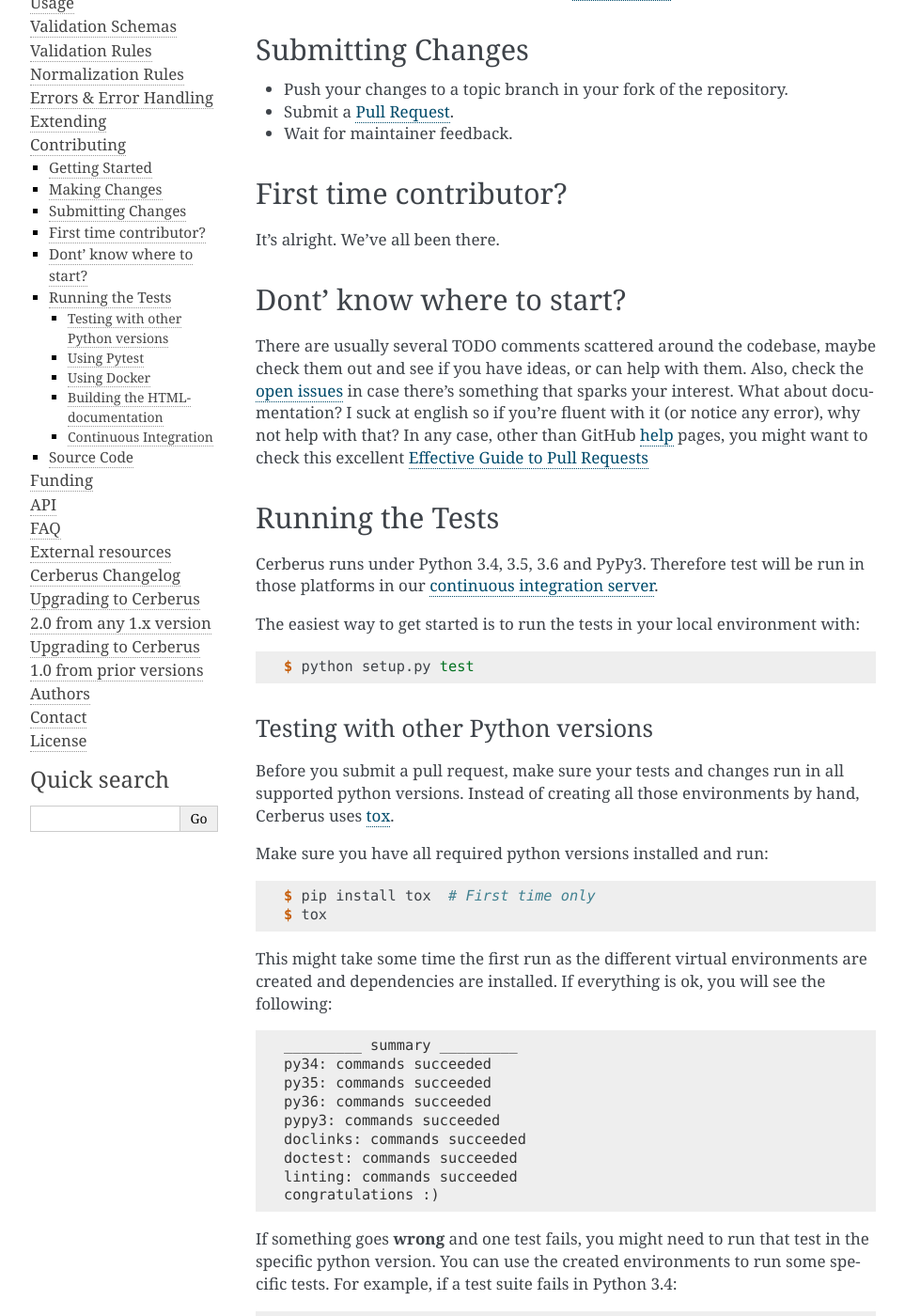
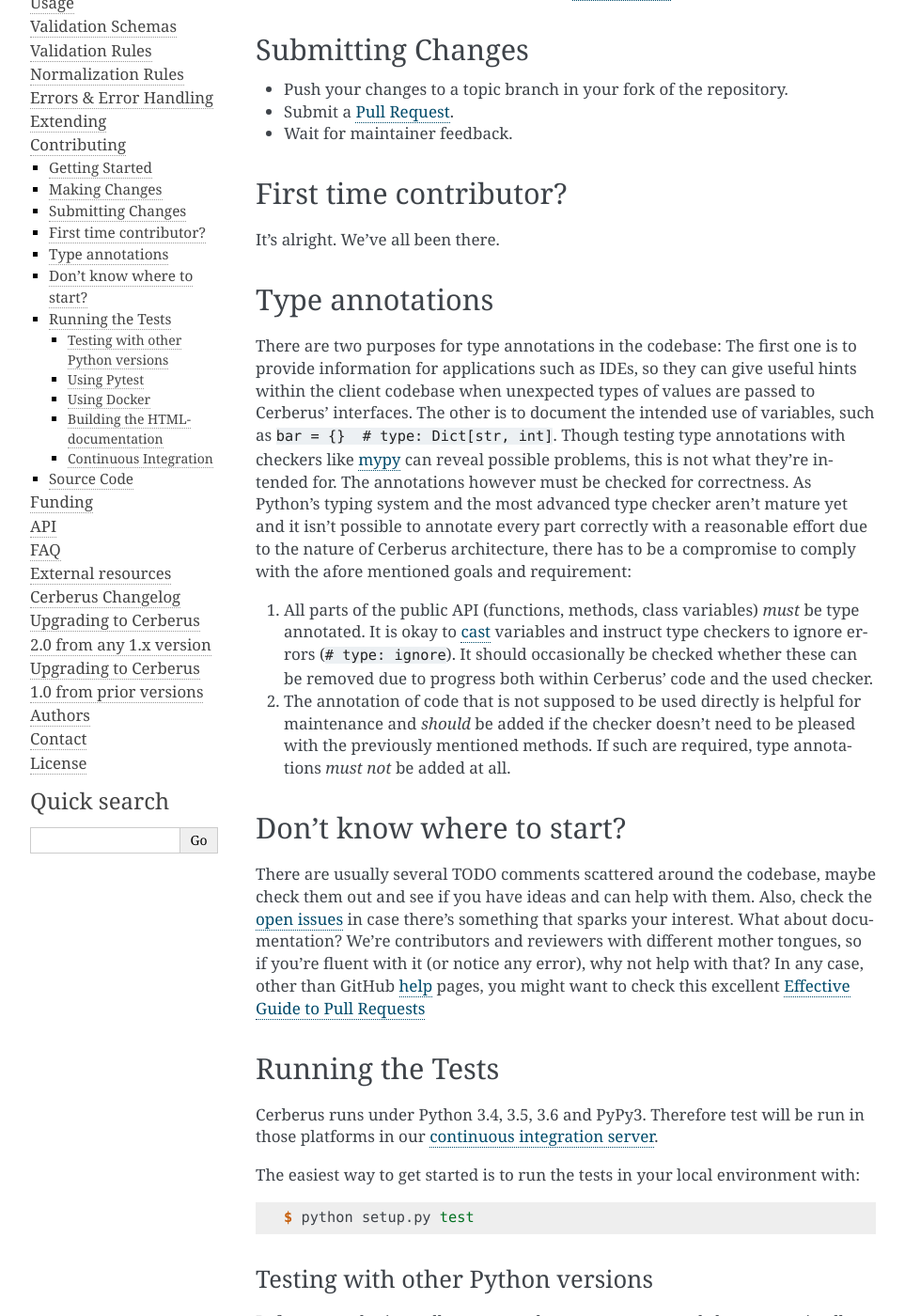
Before and after one commit to pyeve/cerberus, a Sphinx documentation site: the page built from docs/contribute.rst, in a window 1280 px wide and 1400 px high, scrolled down 997 px. Shown: the whole window at 94% size, without its empty margins (148-1111 px from the left). Built offline with Sphinx 7.4.7, drawn with Linux system fonts in a browser that asks for light colours; comment, search, counter and statistics services are not loaded.

Commit message:
Facilitates machinery and requirements for type annotations of the code
In order to use literal type annotations, support for CPython 3.4 was
removed which will be end-of-life before CPython 2.7.

```diff
--- a/CONTRIBUTING.rst
+++ b/CONTRIBUTING.rst
@@ -50,14 +50,41 @@
 -----------------------
 It's alright. We've all been there.
 
-Dont' know where to start?
+Type annotations
+----------------
+There are two purposes for type annotations in the codebase: The first one is
+to provide information for applications such as IDEs, so they can give useful
+hints within the client codebase when unexpected types of values are passed to
+Cerberus' interfaces. The other is to document the intended use of variables,
+such as ``bar = {}  # type: Dict[str, int]``.
+Though testing type annotations with checkers like mypy_ can reveal possible
+problems, this is not what they're intended for. The annotations however must
+be checked for correctness. As Python's typing system and the most advanced
+type checker aren't mature yet and it isn't possible to annotate every part
+correctly with a reasonable effort due to the nature of Cerberus architecture,
+there has to be a compromise to comply with the afore mentioned goals and
+requirement:
+
+1. All parts of the public API (functions, methods, class variables) *must* be
+   type annotated. It is okay to cast_ variables and instruct type checkers
+   to ignore errors (``# type: ignore``). It should occasionally be checked
+   whether these can be removed due to progress both within Cerberus' code
+   and the used checker.
+
+2. The annotation of code that is not supposed to be used directly is helpful
+   for maintenance and *should* be added if the checker doesn't need to be
+   pleased with the previously mentioned methods. If such are required,
+   type annotations *must not* be added at all.
+
+Don't know where to start?
 --------------------------
 There are usually several TODO comments scattered around the codebase, maybe
-check them out and see if you have ideas, or can help with them. Also, check
+check them out and see if you have ideas and can help with them. Also, check
 the `open issues`_ in case there's something that sparks your interest. What
-about documentation?  I suck at english so if you're fluent with it (or notice
-any error), why not help with that? In any case, other than GitHub help_ pages,
-you might want to check this excellent `Effective Guide to Pull Requests`_
+about documentation? We're contributors and reviewers with different mother
+tongues, so if you're fluent with it (or notice any error), why not help with
+that? In any case, other than GitHub help_ pages, you might want to check this
+excellent `Effective Guide to Pull Requests`_
 
 .. _`the repository`: https://github.com/pyeve/cerberus
 .. _AUTHORS: https://github.com/pyeve/cerberus/blob/master/AUTHORS
@@ -69,3 +96,5 @@
 .. _`Effective Guide to Pull Requests`: http://codeinthehole.com/writing/pull-requests-and-other-good-practices-for-teams-using-github/
 .. _`fork and edit`: https://github.com/blog/844-forking-with-the-edit-button
 .. _`Pull Request`: https://help.github.com/articles/creating-a-pull-request
+.. _mypy: https://mypy.readthedocs.io/
+.. _cast: https://docs.python.org/3/library/typing.html#typing.cast
--- a/docs/contribute.rst
+++ b/docs/contribute.rst
@@ -32,7 +32,6 @@
 .. code-block:: console
 
     _________ summary _________
-    py34: commands succeeded
     py35: commands succeeded
     py36: commands succeeded
     pypy3: commands succeeded
--- a/setup.py
+++ b/setup.py
@@ -32,7 +32,7 @@
     test_suite="cerberus.tests",
     install_requires=[],
     keywords=['validation', 'schema', 'dictionaries', 'documents', 'normalization'],
-    python_requires='>=3.4',
+    python_requires='>=3.5',
     classifiers=[
         'Development Status :: 5 - Production/Stable',
         'Intended Audience :: Developers',
@@ -41,7 +41,6 @@
         'Operating System :: OS Independent',
         'Programming Language :: Python',
         'Programming Language :: Python :: 3 :: Only',
-        'Programming Language :: Python :: 3.4',
         'Programming Language :: Python :: 3.5',
         'Programming Language :: Python :: 3.6',
         'Programming Language :: Python :: 3.7',
```
Also changed, not shown: .travis.yml, 4 other files.
